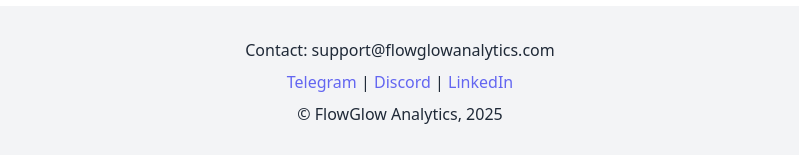
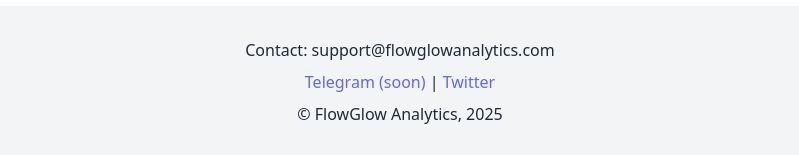
Before and after one commit to oo1991/frontend_alpha, a React (Vite) app in the folder landing/: page / in a window 1280 px wide. Shown: the part 2327-2482 px from the top of the page, without its empty margins (240-1039 px from the left). Built offline with nearby package versions, Linux system fonts and the light colour scheme.

Commit message:
Update App.jsx

```diff
--- a/landing/src/App.jsx
+++ b/landing/src/App.jsx
@@ -259,15 +259,11 @@
         </p>
         <p className="mt-2 dark:text-gray-400">
           <a href="#" className="text-primary hover:underline">
-            Telegram
+            Telegram (soon)
           </a>{' '}
           |{' '}
-          <a href="#" className="text-primary hover:underline">
-            Discord
-          </a>{' '}
-          |{' '}
-          <a href="#" className="text-primary hover:underline">
-            LinkedIn
+          <a href="https://x.com/FGAnalytics" target="_blank" rel="noopener noreferrer" className="text-primary hover:underline">
+            Twitter
           </a>
         </p>
         <p className="mt-2 dark:text-gray-400">&copy; FlowGlow Analytics, 2025</p>
```
